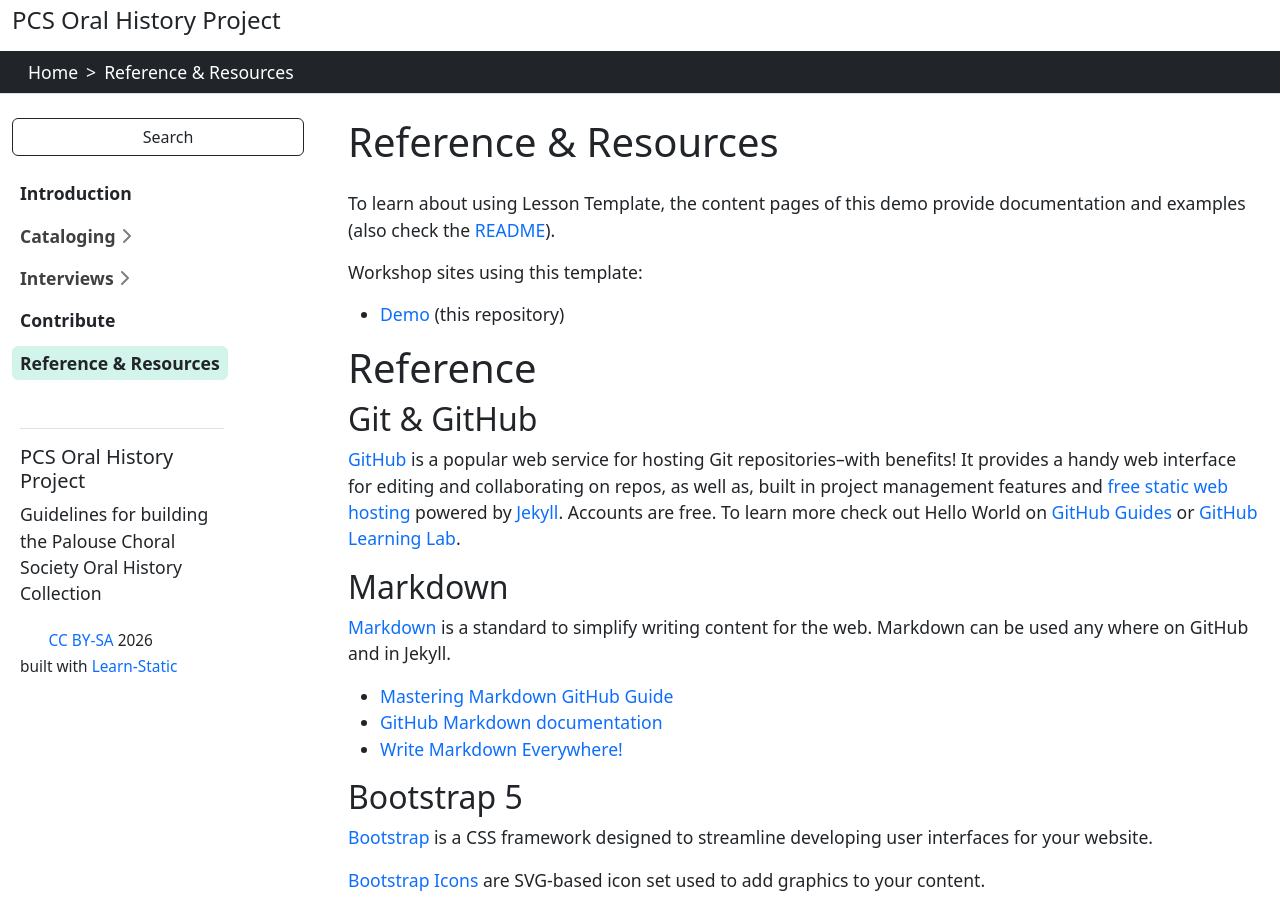
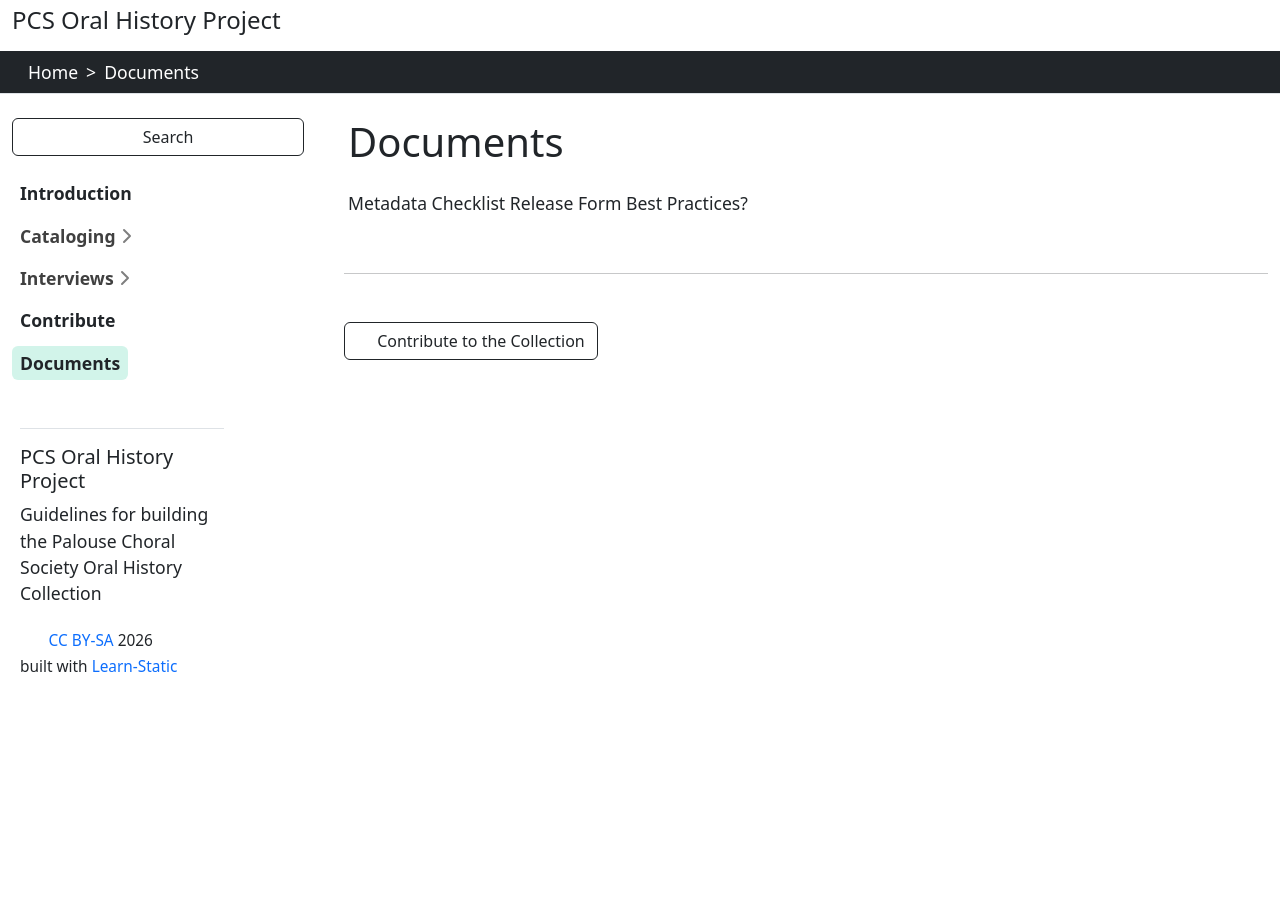
Before and after one commit to llove28/pcs-project, a Jekyll site: the page built from content/resources.md, in a window 1280 px wide and 900 px high, scrolled down 610 px. Built offline with Jekyll 4.4.1, drawn with Linux system fonts in a browser that asks for light colours; some of the changed text lies outside the part shown.

Commit message:
Update resources.md

```diff
--- a/content/resources.md
+++ b/content/resources.md
@@ -1,54 +1,8 @@
 ---
 nav_order: 5
-title: Reference & Resources
+title: Documents
 ---
 
-To learn about using Lesson Template, the content pages of this demo provide documentation and examples (also check the [README](https://github.com/learn-static/lesson-template/blob/main/README.md)).
-
-Workshop sites using this template:
-
-- [Demo](https://learn-static.github.io/lesson-template/) (this repository)
-
-# Reference
-
-## Git & GitHub
-
-[GitHub](https://github.com/) is a popular web service for hosting Git repositories--with benefits!
-It provides a handy web interface for editing and collaborating on repos, as well as, built in project management features and [free static web hosting](https://pages.github.com/) powered by [Jekyll](https://jekyllrb.com/).
-Accounts are free.
-To learn more check out Hello World on [GitHub Guides](https://guides.github.com/) or [GitHub Learning Lab](https://lab.github.com/).
-
-## Markdown
-
-[Markdown](https://daringfireball.net/projects/markdown/) is a standard to simplify writing content for the web.
-Markdown can be used any where on GitHub and in Jekyll.
-
-- [Mastering Markdown GitHub Guide](https://guides.github.com/features/mastering-markdown/)
-- [GitHub Markdown documentation](https://docs.github.com/en/free-pro-team@latest/github/writing-on-github/basic-writing-and-formatting-syntax)
-- [Write Markdown Everywhere!](https://evanwill.github.io/markdown-everywhere/)
-
-## Bootstrap 5
-
-[Bootstrap](https://getbootstrap.com/) is a CSS framework designed to streamline developing user interfaces for your website.
-
-[Bootstrap Icons](https://icons.getbootstrap.com/) are SVG-based icon set used to add graphics to your content.
-
-## YAML
-
-[YAML](http://www.yaml.org/) is a human readable plain text data format.
-It is used in Jekyll for configuration, site data, and front matter.
-Jekyll projects are [configured](https://jekyllrb.com/docs/configuration/) using the "_config.yml" file.
-
-## Liquid
-
-[Liquid](http://shopify.github.io/liquid/) is a flexible template language.
-[In Jekyll]((https://jekyllrb.com/docs/liquid/) it allows you to layout pages built from modular components and data, using the "_includes", "_layouts", and "_data" directories.
-Liquid includes features such as operators, loops, and filters to manipulate raw content.
-Liquid statements are enclosed by {% raw %}`{%  %}`{% endraw %} and variables in {% raw %}`{{  }}`{% endraw %}.
-
-## Sass
-
-[Sass](http://sass-lang.com/) is a CSS extension / preprocessor.
-All normal CSS is valid SCSS, but Sass adds many powerful functions and programmatic features.
-Writing SCSS is often easier and more sensible, for example by supporting nesting, variables, and operators.
-Jekyll lets you write SASS in modular chucks called partials, in the "_sass" directory, that will be combined and compiled into normal CSS files when the site is built.
+Metadata Checklist
+Release Form
+Best Practices?
```
